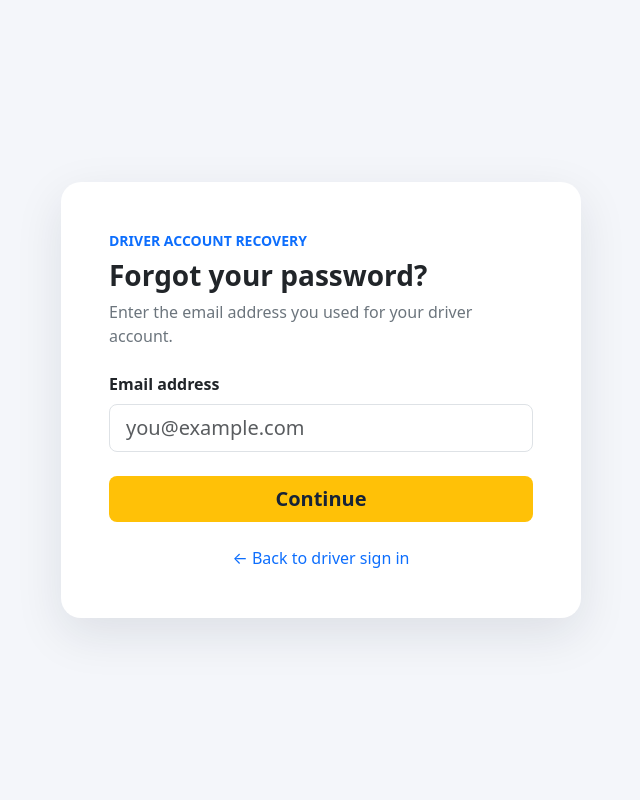
After one commit to prajapatiaastha844-png/Texibooking, a Django app: page /driver/forgot-password/ in a window 1280 px wide. The commit adds this page. Shown: the whole page, without its empty margins (319-959 px from the left). Run offline with Django 5.2, Linux system fonts and the light colour scheme.

Commit message:
Update Taxi Booking Django project

```diff
--- a/core/forms.py
+++ b/core/forms.py
@@ -269,6 +269,10 @@ class CustomerForgotPasswordForm(forms.Form):
     )
 
 
+class DriverForgotPasswordForm(CustomerForgotPasswordForm):
+    pass
+
+
 class AdminRegistrationForm(UserCreationForm):
     def save(self, commit=True):
         user = super().save(commit=False)
--- /dev/null
+++ b/core/templates/core/driver_forgot_password.html
@@ -0,0 +1,85 @@
+<!DOCTYPE html>
+<html lang="en">
+<head>
+    <meta charset="UTF-8">
+    <meta name="viewport" content="width=device-width, initial-scale=1">
+    <title>Driver Password Recovery | Taxi Booking</title>
+    <link href="https://cdn.jsdelivr.net/npm/bootstrap@5.3.3/dist/css/bootstrap.min.css"
+          rel="stylesheet">
+    <style>
+        body {
+            background: #f4f6fa;
+            color: #182235;
+        }
+
+        .reset-card {
+            border: 0;
+            border-radius: 1.25rem;
+            box-shadow: 0 1rem 3rem rgba(23, 32, 51, 0.1);
+            max-width: 520px;
+        }
+
+        .btn-reset {
+            background: #ffc107;
+            border: 0;
+            color: #172337;
+            font-weight: 700;
+        }
+
+        .btn-reset:hover {
+            background: #e5ac00;
+            color: #172337;
+        }
+    </style>
+</head>
+<body>
+<main class="container min-vh-100 d-flex align-items-center justify-content-center
+             py-4">
+    <section class="card reset-card w-100">
+        <div class="card-body p-4 p-md-5">
+            <p class="small fw-semibold text-primary text-uppercase mb-2">
+                Driver account recovery
+            </p>
+            <h1 class="h3 fw-bold mb-2">Forgot your password?</h1>
+            <p class="text-secondary mb-4">
+                Enter the email address you used for your driver account.
+            </p>
+
+            {% if submitted %}
+                <div class="alert alert-info" role="status">
+                    If a driver account matches that email address, a password
+                    reset code has been sent. In local development, check the
+                    application console for the code.
+                </div>
+                <a href="{% url 'driver_reset_otp' %}"
+                   class="btn btn-reset btn-lg w-100">
+                    Enter verification code
+                </a>
+            {% else %}
+                <form method="post">
+                    {% csrf_token %}
+                    <div class="mb-4">
+                        <label for="{{ form.email.id_for_label }}"
+                               class="form-label fw-semibold">
+                            {{ form.email.label }}
+                        </label>
+                        {{ form.email }}
+                        {% for error in form.email.errors %}
+                            <div class="text-danger small mt-1">{{ error }}</div>
+                        {% endfor %}
+                    </div>
+                    <button type="submit" class="btn btn-reset btn-lg w-100">
+                        Continue
+                    </button>
+                </form>
+            {% endif %}
+
+            <p class="text-center mt-4 mb-0">
+                <a href="{% url 'driver_login' %}"
+                   class="text-decoration-none">&larr; Back to driver sign in</a>
+            </p>
+        </div>
+    </section>
+</main>
+</body>
+</html>
--- a/core/templates/core/driver_login.html
+++ b/core/templates/core/driver_login.html
@@ -92,6 +92,10 @@
                     <a href="{% url 'user_login' %}"
                        class="text-decoration-none">Customer sign in</a>
                 </span>
+                <span class="d-block mt-2">
+                    <a href="{% url 'driver_forgot_password' %}"
+                       class="text-decoration-none">Forgot password?</a>
+                </span>
             </p>
         </div>
     </section>
--- a/core/templates/core/user_reset_otp.html
+++ b/core/templates/core/user_reset_otp.html
@@ -43,7 +43,7 @@
                     This reset code is no longer valid. Request a new code to
                     continue.
                 </p>
-                <a href="{% url 'user_forgot_password' %}"
+                <a href="{% if driver_mode %}{% url 'driver_forgot_password' %}{% else %}{% url 'user_forgot_password' %}{% endif %}"
                    class="btn btn-reset w-100">Request a new code</a>
             {% elif locked %}
                 <h1 class="h3 fw-bold mb-2">Too many attempts</h1>
@@ -51,7 +51,7 @@
                     This reset code has been locked. Request a new code to
                     continue.
                 </p>
-                <a href="{% url 'user_forgot_password' %}"
+                <a href="{% if driver_mode %}{% url 'driver_forgot_password' %}{% else %}{% url 'user_forgot_password' %}{% endif %}"
                    class="btn btn-reset w-100">Request a new code</a>
             {% elif verified %}
                 <p class="small fw-semibold text-primary text-uppercase mb-2">
@@ -124,7 +124,7 @@
             {% endif %}
 
             <p class="text-center mt-4 mb-0">
-                <a href="{% url 'user_login' %}"
+                <a href="{% if driver_mode %}{% url 'driver_login' %}{% else %}{% url 'user_login' %}{% endif %}"
                    class="text-decoration-none">&larr; Back to sign in</a>
             </p>
         </div>
--- a/core/urls.py
+++ b/core/urls.py
@@ -14,6 +14,16 @@ urlpatterns = [
         name='driver_dashboard',
     ),
     path('logout/driver/', views.driver_logout, name='driver_logout'),
+    path(
+        'driver/forgot-password/',
+        views.driver_forgot_password,
+        name='driver_forgot_password',
+    ),
+    path(
+        'driver/reset-password/verify/',
+        views.driver_reset_otp,
+        name='driver_reset_otp',
+    ),
     path(
         'user/forgot-password/',
         views.user_forgot_password,
--- a/core/views.py
+++ b/core/views.py
@@ -21,6 +21,7 @@ from .forms import (
     CustomerForgotPasswordForm,
     CustomerLoginForm,
     CustomerRegistrationForm,
+    DriverForgotPasswordForm,
     DriverLoginForm,
     DriverRegistrationForm,
     DriverSearchForm,
@@ -32,6 +33,7 @@ from .models import (
     AdminPasswordResetOTP,
     CustomerPasswordResetOTP,
     Driver,
+    DriverPasswordResetOTP,
     User,
 )
 
@@ -139,6 +141,132 @@ def user_login(request):
         form = CustomerLoginForm()
 
     return render(request, 'core/user_login.html', {'form': form})
+
+
+def driver_forgot_password(request):
+    submitted = False
+    if request.method == 'POST':
+        request.session.pop('driver_password_reset_token', None)
+        request.session.pop('driver_password_reset_verified_token', None)
+        form = DriverForgotPasswordForm(request.POST)
+        if form.is_valid():
+            submitted = True
+            email = form.cleaned_data['email'].strip()
+            driver = Driver.objects.filter(email__iexact=email).first()
+            if driver is not None:
+                otp = f'{secrets.randbelow(1_000_000):06d}'
+
+                with transaction.atomic():
+                    DriverPasswordResetOTP.objects.filter(
+                        driver=driver,
+                    ).delete()
+                    challenge = DriverPasswordResetOTP.objects.create(
+                        driver=driver,
+                        otp_hash=make_password(otp),
+                        expires_at=timezone.now() + timedelta(minutes=10),
+                    )
+                    send_mail(
+                        subject='Taxi Booking driver password reset',
+                        message=(
+                            f'Your password reset code is {otp}. '
+                            'It expires in 10 minutes. If you did not request '
+                            'this code, you can ignore this email.'
+                        ),
+                        from_email=settings.DEFAULT_FROM_EMAIL,
+                        recipient_list=[driver.email],
+                        fail_silently=False,
+                    )
+                request.session['driver_password_reset_token'] = str(
+                    challenge.token
+                )
+    else:
+        form = DriverForgotPasswordForm()
+
+    return render(
+        request,
+        'core/driver_forgot_password.html',
+        {'form': form, 'submitted': submitted},
+    )
+
+
+def _render_driver_reset_otp(request, **context):
+    return render(
+        request,
+        'core/user_reset_otp.html',
+        {'driver_mode': True, **context},
+    )
+
+
+def driver_reset_otp(request):
+    token = request.session.get('driver_password_reset_token')
+    if not token:
+        return _render_driver_reset_otp(request, expired=True)
+
+    try:
+        challenge = DriverPasswordResetOTP.objects.select_related(
+            'driver',
+        ).get(token=uuid.UUID(token))
+    except (DriverPasswordResetOTP.DoesNotExist, ValueError):
+        request.session.pop('driver_password_reset_token', None)
+        request.session.pop('driver_password_reset_verified_token', None)
+        return _render_driver_reset_otp(request, expired=True)
+
+    if challenge.is_used or challenge.expires_at <= timezone.now():
+        request.session.pop('driver_password_reset_token', None)
+        request.session.pop('driver_password_reset_verified_token', None)
+        return _render_driver_reset_otp(request, expired=True)
+
+    if challenge.attempts >= 5:
+        return _render_driver_reset_otp(request, locked=True)
+
+    verified = (
+        request.session.get('driver_password_reset_verified_token') == token
+    )
+    form = SetPasswordForm(
+        challenge.driver,
+        request.POST if request.method == 'POST' and verified else None,
+    ) if verified else None
+    error = None
+    if request.method == 'POST':
+        if not verified:
+            otp = request.POST.get('otp', '').strip()
+            if len(otp) != 6 or not otp.isdigit() or not check_password(
+                otp,
+                challenge.otp_hash,
+            ):
+                challenge.attempts += 1
+                challenge.save(update_fields=['attempts'])
+                error = 'The verification code is invalid.'
+                if challenge.attempts >= 5:
+                    return _render_driver_reset_otp(request, locked=True)
+            else:
+                request.session[
+                    'driver_password_reset_verified_token'
+                ] = token
+                verified = True
+                form = SetPasswordForm(challenge.driver)
+        elif form.is_valid():
+            with transaction.atomic():
+                challenge.driver.set_password(
+                    form.cleaned_data['new_password1'],
+                )
+                challenge.driver.save(update_fields=['password'])
+                challenge.is_used = True
+                challenge.save(update_fields=['is_used'])
+            request.session.pop('driver_password_reset_token', None)
+            request.session.pop('driver_password_reset_verified_token', None)
+            messages.success(
+                request,
+                'Your password has been reset. You can now log in.',
+            )
+            return redirect('driver_login')
+
+    return _render_driver_reset_otp(
+        request,
+        form=form,
+        error=error,
+        verified=verified,
+    )
 
 
 def user_forgot_password(request):
```
Also changed, not shown: core/models.py (+14 -0 lines), core/tests.py (+114 -0 lines), core/migrations/0007_driverpasswordresetotp.py (added), db.sqlite3.
